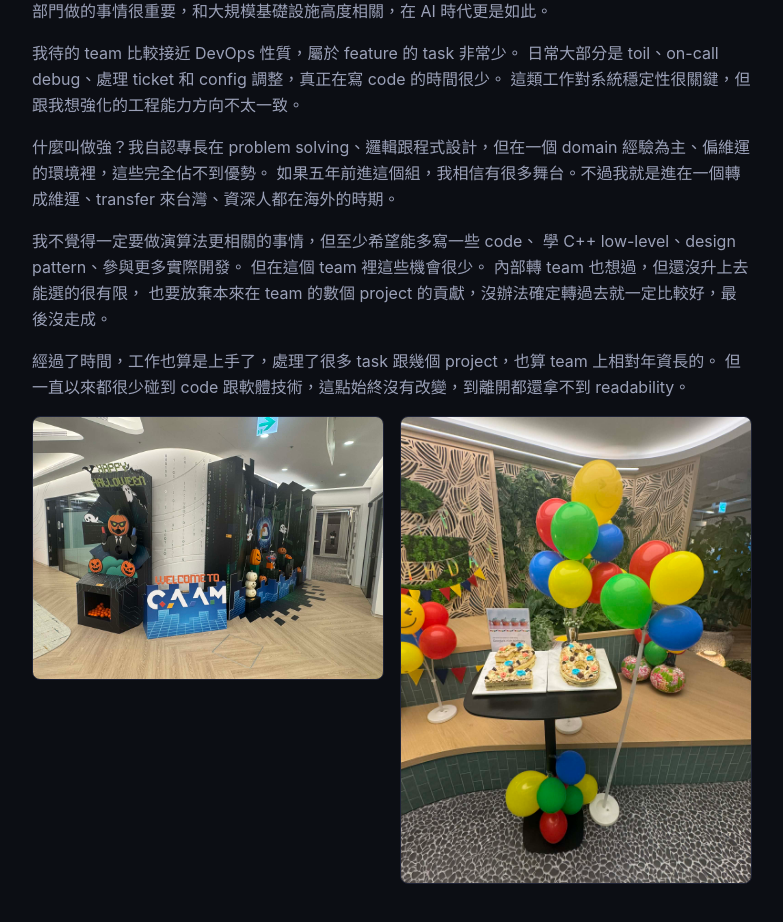
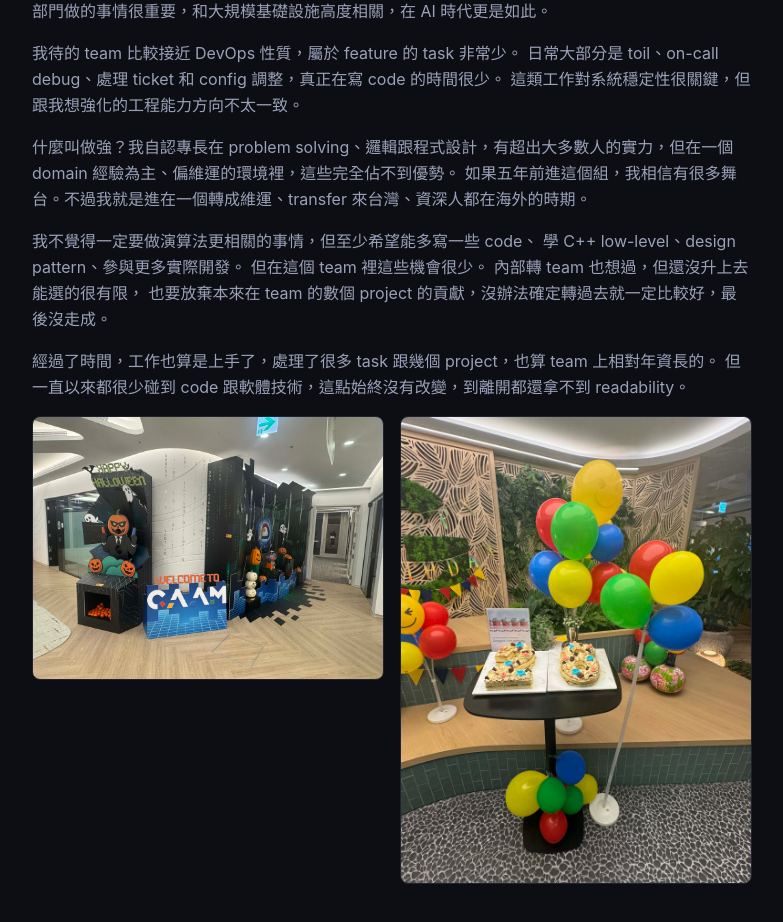
Before and after one commit to HanaYukii/hanayukii-site, a Next.js app: page /blog/leaving-google in a window 1280 px wide. Shown: the part 1900-2822 px from the top of the page, without its empty margins (248-1031 px from the left). Built offline with nearby package versions, Linux system fonts and the light colour scheme.

Commit message:
Add confidence statement on problem solving strength

```diff
--- a/src/app/blog/leaving-google/page.tsx
+++ b/src/app/blog/leaving-google/page.tsx
@@ -145,7 +145,7 @@ export default function LeavingGoogle() {
               這類工作對系統穩定性很關鍵，但跟我想強化的工程能力方向不太一致。
             </p>
             <p>
-              什麼叫做強？我自認專長在 problem solving、邏輯跟程式設計，但在一個 domain 經驗為主、偏維運的環境裡，這些完全佔不到優勢。
+              什麼叫做強？我自認專長在 problem solving、邏輯跟程式設計，有超出大多數人的實力，但在一個 domain 經驗為主、偏維運的環境裡，這些完全佔不到優勢。
               如果五年前進這個組，我相信有很多舞台。不過我就是進在一個轉成維運、transfer 來台灣、資深人都在海外的時期。
             </p>
             <p>
```
